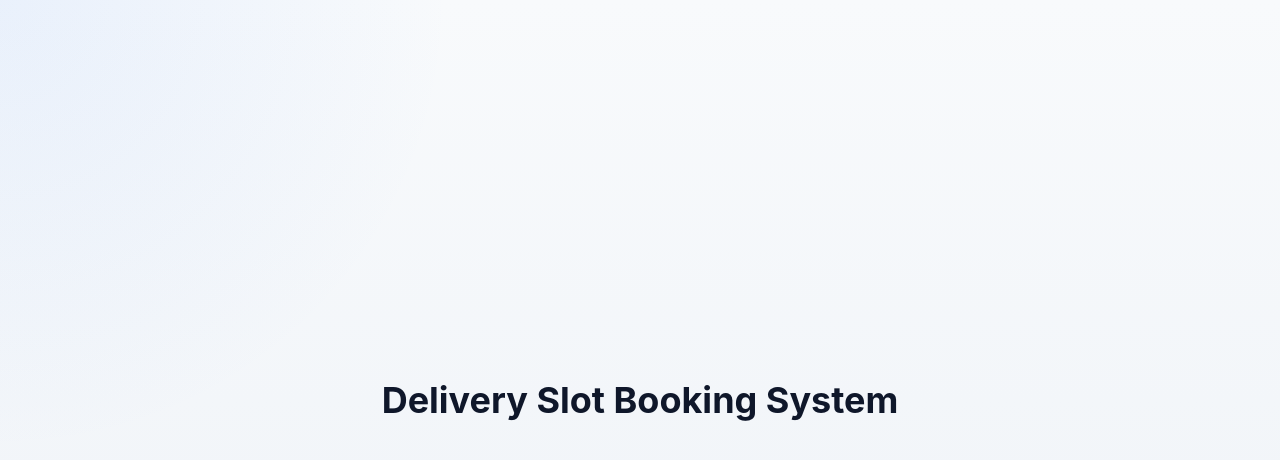
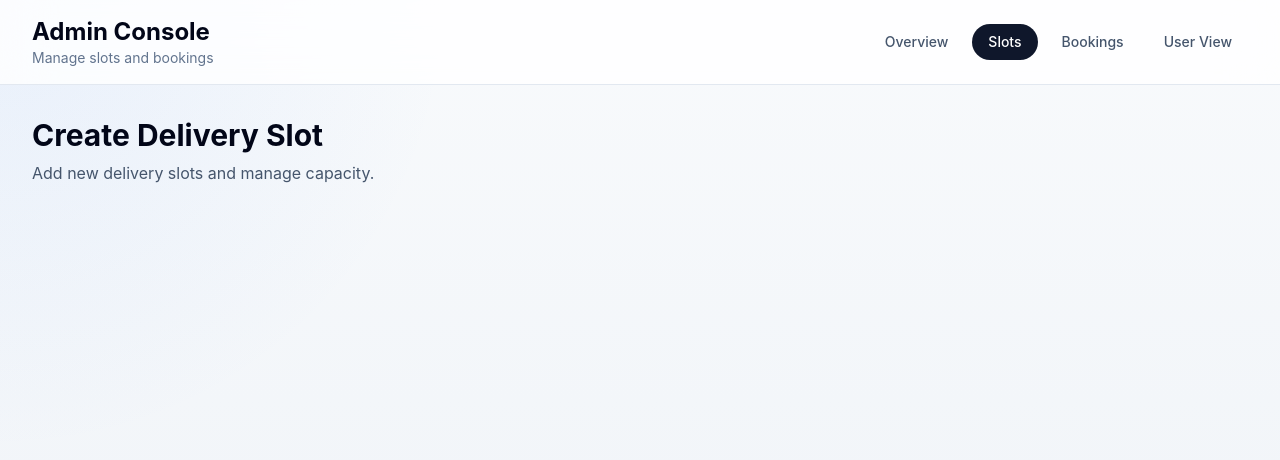
Before and after one commit to Ankita-K-K/Delivery_Slot_Bokking_System, a React app in the folder Frontend/: page /admin/slots in a window 1280 px wide. Shown: the top 460 px of the page. Built offline with nearby package versions, Linux system fonts and the light colour scheme; no server answers; the HTML template or start-up script is replaced by a standard one.

Commit message:
feat: implemented the base ui

```diff
--- a/Frontend/src/App.jsx
+++ b/Frontend/src/App.jsx
@@ -1,8 +1,26 @@
+import { BrowserRouter, Routes, Route } from "react-router-dom";
+import UserLayout from "./layouts/UserLayout";
+import AdminLayout from "./layouts/AdminLayout";
+import Dashboard from "./pages/Dashboard";
+import AdminDashboard from "./pages/AdminDashboard";
+import CreateSlot from "./pages/CreateSlot";
+import Bookings from "./pages/Bookings";
+
 function App() {
   return (
-    <div className="min-h-screen flex items-center justify-center">
-      <h1 className="text-4xl font-bold">Delivery Slot Booking System</h1>
-    </div>
+    <BrowserRouter>
+      <Routes>
+        <Route path="/" element={<UserLayout />}>
+          <Route index element={<Dashboard />} />
+        </Route>
+
+        <Route path="/admin" element={<AdminLayout />}>
+          <Route index element={<AdminDashboard />} />
+          <Route path="slots" element={<CreateSlot />} />
+          <Route path="bookings" element={<Bookings />} />
+        </Route>
+      </Routes>
+    </BrowserRouter>
   );
 }
 
--- a/Frontend/src/main.jsx
+++ b/Frontend/src/main.jsx
@@ -6,7 +6,9 @@ import "./index.css";
 import App from "./App";
 
 ReactDOM.createRoot(document.getElementById("root")).render(
-  <Provider store={store}>
-    <App />
-  </Provider>,
+  <React.StrictMode>
+    <Provider store={store}>
+      <App />
+    </Provider>
+  </React.StrictMode>,
 );
--- a/Frontend/src/pages/Bookings.jsx
+++ b/Frontend/src/pages/Bookings.jsx
@@ -0,0 +1,12 @@
+const Bookings = () => {
+  return (
+    <section>
+      <h2 className="text-3xl font-bold text-slate-950">Bookings</h2>
+      <p className="mt-2 text-slate-600">
+        View and manage all customer bookings.
+      </p>
+    </section>
+  );
+};
+
+export default Bookings;
--- a/Frontend/src/pages/CreateSlot.jsx
+++ b/Frontend/src/pages/CreateSlot.jsx
@@ -0,0 +1,14 @@
+const CreateSlot = () => {
+  return (
+    <section>
+      <h2 className="text-3xl font-bold text-slate-950">
+        Create Delivery Slot
+      </h2>
+      <p className="mt-2 text-slate-600">
+        Add new delivery slots and manage capacity.
+      </p>
+    </section>
+  );
+};
+
+export default CreateSlot;
```
